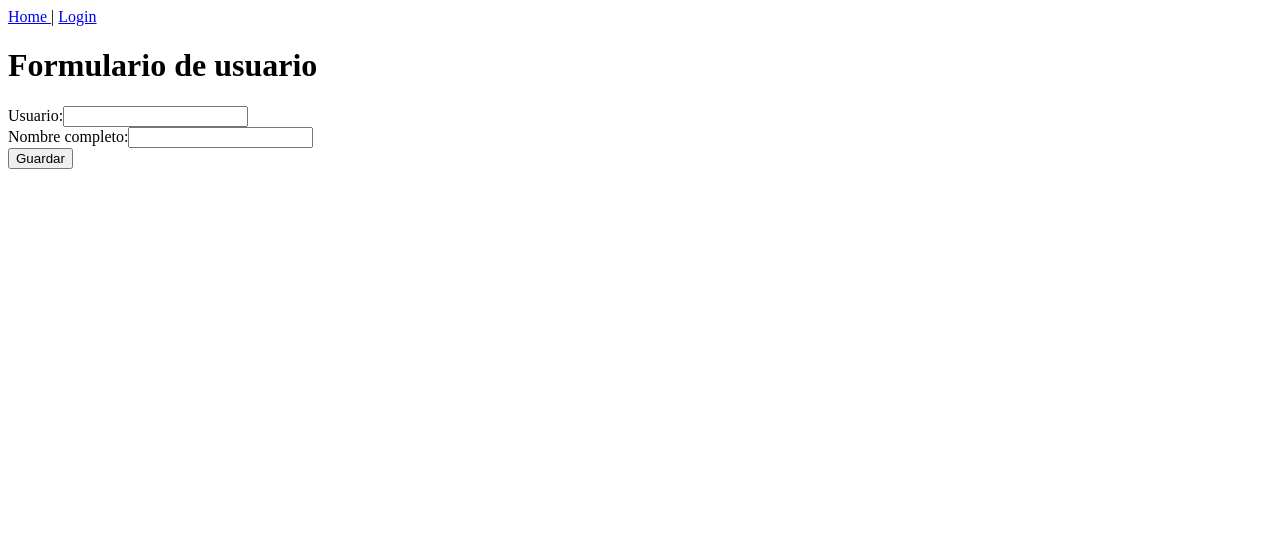
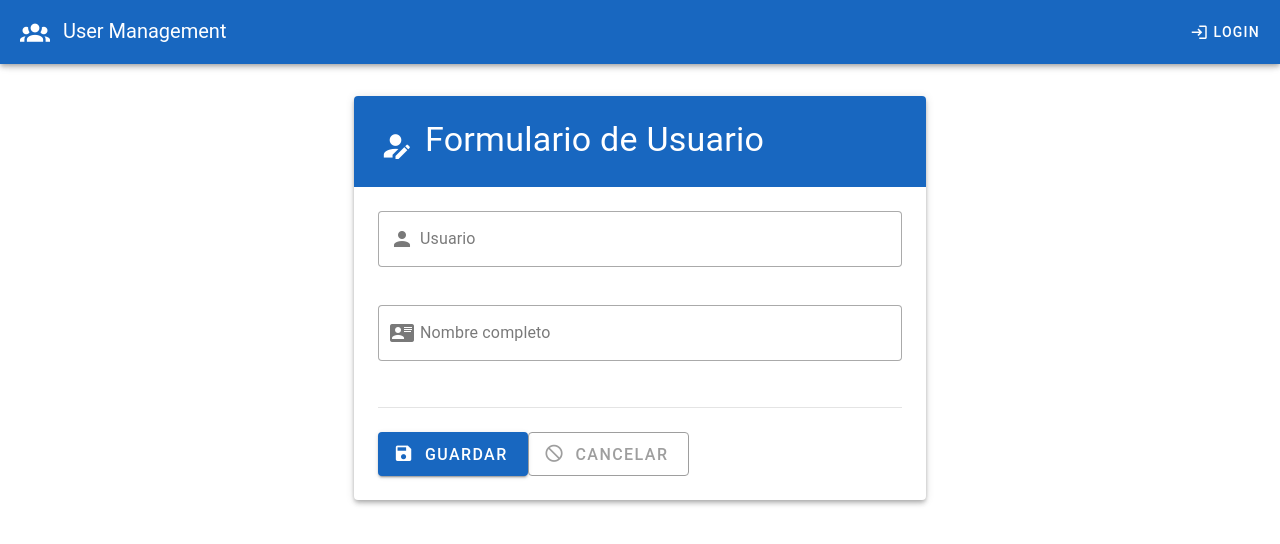
Before and after one commit to dialvarezs/learning-vue-bd2-2025, a Vue app: page /users/1/edit in a window 1280 px wide. Shown: the top 544 px of the page. Built offline with nearby package versions, Linux system fonts and the light colour scheme; no server answers; the HTML template or start-up script is replaced by a standard one.

Commit message:
feat: Add pretty UI

```diff
--- a/package.json
+++ b/package.json
@@ -16,9 +16,11 @@
   "dependencies": {
     "pinia": "^3.0.4",
     "vue": "^3.5.25",
-    "vue-router": "^4.6.3"
+    "vue-router": "^4.6.3",
+    "vuetify": "^3.11.0"
   },
   "devDependencies": {
+    "@mdi/font": "^7.4.47",
     "@tsconfig/node22": "^22.0.5",
     "@types/node": "^24.10.1",
     "@vitejs/plugin-vue": "^6.0.2",
--- a/src/App.vue
+++ b/src/App.vue
@@ -1,20 +1,62 @@
 <script setup lang="ts">
 import { useAuthStore } from './stores/auth'
+import { computed } from 'vue'
+import { useRouter } from 'vue-router'
 
 const auth = useAuthStore()
+const router = useRouter()
+
+const isLoggedIn = computed(() => !!auth.token)
+
+function logout() {
+    auth.clearToken()
+    router.push({ name: 'login' })
+}
 </script>
 
 <template>
-    <nav>
-        <router-link :to="{ name: 'home' }"> Home </router-link> |
-        <router-link to="/login"> Login </router-link>
-    </nav>
-    <nav v-if="auth.token">
-        <button @click="auth.clearToken()">Cerrar sesión</button>
-    </nav>
-    <main>
-        <RouterView />
-    </main>
+    <v-app>
+        <v-app-bar color="primary" prominent>
+            <v-app-bar-title>
+                <v-icon icon="mdi-account-group" class="mr-2"></v-icon>
+                User Management
+            </v-app-bar-title>
+
+            <v-spacer></v-spacer>
+
+            <v-btn
+                v-if="!isLoggedIn"
+                :to="{ name: 'login' }"
+                variant="text"
+            >
+                <v-icon icon="mdi-login" class="mr-1"></v-icon>
+                Login
+            </v-btn>
+
+            <template v-else>
+                <v-btn
+                    :to="{ name: 'home' }"
+                    variant="text"
+                >
+                    <v-icon icon="mdi-home" class="mr-1"></v-icon>
+                    Home
+                </v-btn>
+                <v-btn
+                    @click="logout"
+                    variant="text"
+                >
+                    <v-icon icon="mdi-logout" class="mr-1"></v-icon>
+                    Cerrar sesión
+                </v-btn>
+            </template>
+        </v-app-bar>
+
+        <v-main>
+            <v-container fluid>
+                <RouterView />
+            </v-container>
+        </v-main>
+    </v-app>
 </template>
 
 <style scoped></style>
--- a/src/components/LoginForm.vue
+++ b/src/components/LoginForm.vue
@@ -2,15 +2,30 @@
 import { login } from '@/api'
 import { useAuthStore } from '@/stores/auth'
 import { ref } from 'vue'
+import { useRouter } from 'vue-router'
 
 const username = ref('')
 const password = ref('')
+const loading = ref(false)
+const showPassword = ref(false)
+const errorMessage = ref('')
+
+const router = useRouter()
 
 const emit = defineEmits<{
     (e: 'login-success', token: string): void
 }>()
 
 async function doLogin() {
+    if (!username.value || !password.value) {
+        errorMessage.value = 'Por favor complete todos los campos'
+        return
+    }
+
+    loading.value = true
+    errorMessage.value = ''
+
+    try {
         const loginData = await login(username.value, password.value)
         const auth = useAuthStore()
 
@@ -18,24 +33,74 @@ async function doLogin() {
             username.value = ''
             password.value = ''
             auth.setToken(loginData.access_token)
+            router.push({ name: 'home' })
         } else {
-        alert('Inicio de sesión incorrecto')
+            errorMessage.value = 'Inicio de sesión incorrecto'
+        }
+    } catch (error) {
+        errorMessage.value = 'Error al iniciar sesión. Por favor intente nuevamente.'
+    } finally {
+        loading.value = false
     }
 }
 </script>
 
 <template>
-    <div>
-        <div>
-            <label for="username">Usuario:</label>
-            <input id="username" v-model="username" />
-        </div>
-        <div>
-            <label for="password">Contraseña:</label>
-            <input type="password" id="password" v-model="password" />
-        </div>
-        <div>
-            <button @click="doLogin">Iniciar sesión</button>
-        </div>
-    </div>
+    <v-row justify="center" align="center" style="min-height: 70vh;">
+        <v-col cols="12" sm="8" md="6" lg="4">
+            <v-card elevation="8" rounded="lg">
+                <v-card-title class="text-h4 text-center bg-primary pa-6">
+                    <v-icon icon="mdi-lock" size="large" class="mr-2"></v-icon>
+                    Iniciar Sesión
+                </v-card-title>
+
+                <v-card-text class="pa-8">
+                    <v-form @submit.prevent="doLogin">
+                        <v-text-field
+                            v-model="username"
+                            label="Usuario"
+                            prepend-inner-icon="mdi-account"
+                            variant="outlined"
+                            color="primary"
+                            :disabled="loading"
+                            class="mb-4"
+                        ></v-text-field>
+
+                        <v-text-field
+                            v-model="password"
+                            label="Contraseña"
+                            prepend-inner-icon="mdi-lock"
+                            :append-inner-icon="showPassword ? 'mdi-eye' : 'mdi-eye-off'"
+                            :type="showPassword ? 'text' : 'password'"
+                            variant="outlined"
+                            color="primary"
+                            :disabled="loading"
+                            @click:append-inner="showPassword = !showPassword"
+                            class="mb-2"
+                        ></v-text-field>
+
+                        <v-alert
+                            v-if="errorMessage"
+                            type="error"
+                            variant="tonal"
+                            class="mb-4"
+                        >
+                            {{ errorMessage }}
+                        </v-alert>
+
+                        <v-btn
+                            type="submit"
+                            color="primary"
+                            size="large"
+                            block
+                            :loading="loading"
+                            class="mt-4"
+                        >
+                            Iniciar sesión
+                        </v-btn>
+                    </v-form>
+                </v-card-text>
+            </v-card>
+        </v-col>
+    </v-row>
 </template>
--- a/src/components/UserForm.vue
+++ b/src/components/UserForm.vue
@@ -1,6 +1,7 @@
 <script setup lang="ts">
 import type { User } from '@/interfaces'
 import { ref, watch } from 'vue'
+import { useRouter } from 'vue-router'
 
 const props = defineProps<{
     inputUserData?: User | null
@@ -9,40 +10,96 @@ const emit = defineEmits<{
     (e: 'save-user', user: User): void
 }>()
 
+const router = useRouter()
 const userData = ref({
     username: '',
     fullname: '',
 })
+const loading = ref(false)
 
 watch(props, () => {
     if (props.inputUserData) {
         userData.value.username = props.inputUserData.username
         userData.value.fullname = props.inputUserData.fullname
     }
-})
+}, { immediate: true })
+
 async function saveUser() {
-    emit('save-user', {
-        username: userData.value.username,
-        fullname: userData.value.fullname,
-    } as User)
+    loading.value = true
+    try {
+        emit('save-user', {
+            username: userData.value.username,
+            fullname: userData.value.fullname,
+        } as User)
+    } finally {
+        loading.value = false
+    }
+}
+
+function cancel() {
+    router.push({ name: 'home' })
 }
 </script>
 
 <template>
-    <div>
-        <h1>Formulario de usuario</h1>
-        <form>
-            <div>
-                <label for="username">Usuario:</label>
-                <input id="username" type="text" v-model="userData.username" />
-            </div>
-            <div>
-                <label for="fullname">Nombre completo:</label>
-                <input id="fullname" type="text" v-model="userData.fullname" />
-            </div>
-            <div>
-                <button type="submit" @click.prevent="saveUser">Guardar</button>
-            </div>
-        </form>
-    </div>
+    <v-container>
+        <v-row justify="center">
+            <v-col cols="12" md="8" lg="6">
+                <v-card elevation="4">
+                    <v-card-title class="bg-primary pa-6">
+                        <v-icon icon="mdi-account-edit" size="large" class="mr-3"></v-icon>
+                        <span class="text-h4">Formulario de Usuario</span>
+                    </v-card-title>
+
+                    <v-card-text class="pa-6">
+                        <v-form @submit.prevent="saveUser">
+                            <v-text-field
+                                v-model="userData.username"
+                                label="Usuario"
+                                prepend-inner-icon="mdi-account"
+                                variant="outlined"
+                                color="primary"
+                                :disabled="loading"
+                                class="mb-4"
+                            ></v-text-field>
+
+                            <v-text-field
+                                v-model="userData.fullname"
+                                label="Nombre completo"
+                                prepend-inner-icon="mdi-card-account-details"
+                                variant="outlined"
+                                color="primary"
+                                :disabled="loading"
+                                class="mb-4"
+                            ></v-text-field>
+
+                            <v-divider class="my-6"></v-divider>
+
+                            <div class="d-flex gap-3">
+                                <v-btn
+                                    type="submit"
+                                    color="primary"
+                                    size="large"
+                                    prepend-icon="mdi-content-save"
+                                    :loading="loading"
+                                >
+                                    Guardar
+                                </v-btn>
+                                <v-btn
+                                    color="grey"
+                                    size="large"
+                                    variant="outlined"
+                                    prepend-icon="mdi-cancel"
+                                    @click="cancel"
+                                    :disabled="loading"
+                                >
+                                    Cancelar
+                                </v-btn>
+                            </div>
+                        </v-form>
+                    </v-card-text>
+                </v-card>
+            </v-col>
+        </v-row>
+    </v-container>
 </template>
--- a/src/components/UserList.vue
+++ b/src/components/UserList.vue
@@ -1,49 +1,108 @@
 <script setup lang="ts">
-import { ref, type Ref } from 'vue'
+import { ref, type Ref, onMounted } from 'vue'
 import type { User } from '@/interfaces'
 import { fetchUsers } from '@/api'
 import { useRouter } from 'vue-router'
 
 const router = useRouter()
 const users: Ref<User[]> = ref([])
+const loading = ref(false)
+const search = ref('')
+
+const headers = [
+    { title: 'ID', key: 'id', sortable: true },
+    { title: 'Usuario', key: 'username', sortable: true },
+    { title: 'Nombre Completo', key: 'fullname', sortable: true },
+    { title: 'Acciones', key: 'actions', sortable: false }
+]
 
 async function getUsers() {
-    users.value = await fetchUsers()
+    loading.value = true
+    try {
+        users.value = await fetchUsers()
+    } catch (error) {
+        console.error('Error al cargar usuarios:', error)
+    } finally {
+        loading.value = false
+    }
 }
+
 async function goToEditUser(userId: number) {
     await router.push({ name: 'userEdit', params: { id: userId } })
 }
+
+onMounted(() => {
+    getUsers()
+})
 </script>
 
 <template>
-    <button @click="getUsers">Cargar usuarios</button>
-    <div>
-        <table v-if="users.length > 0">
-            <thead>
-                <tr>
-                    <td>Usuario</td>
-                    <td>Nombre</td>
-                    <td></td>
-                </tr>
-            </thead>
-            <tr v-for="user in users">
-                <td>{{ user.username }}</td>
-                <td>{{ user.fullname }}</td>
-                <td>
-                    <button @click="goToEditUser(user.id)">Editar</button>
-                </td>
-            </tr>
-        </table>
-        <div v-else>No hay datos de usuarios cargados.</div>
-    </div>
+    <v-container>
+        <v-row>
+            <v-col cols="12">
+                <v-card elevation="4">
+                    <v-card-title class="d-flex align-center pa-6">
+                        <v-icon icon="mdi-account-multiple" size="large" class="mr-3"></v-icon>
+                        <span class="text-h4">Lista de Usuarios</span>
+                        <v-spacer></v-spacer>
+                        <v-btn
+                            color="primary"
+                            prepend-icon="mdi-refresh"
+                            @click="getUsers"
+                            :loading="loading"
+                        >
+                            Recargar
+                        </v-btn>
+                    </v-card-title>
+
+                    <v-card-text>
+                        <v-text-field
+                            v-model="search"
+                            prepend-inner-icon="mdi-magnify"
+                            label="Buscar usuarios"
+                            variant="outlined"
+                            hide-details
+                            class="mb-4"
+                        ></v-text-field>
+
+                        <v-data-table
+                            :headers="headers"
+                            :items="users"
+                            :search="search"
+                            :loading="loading"
+                            loading-text="Cargando usuarios..."
+                            no-data-text="No hay datos de usuarios cargados."
+                            items-per-page="10"
+                            class="elevation-1"
+                        >
+                            <template v-slot:item.username="{ item }">
+                                <v-chip color="primary" variant="tonal">
+                                    <v-icon icon="mdi-account" start></v-icon>
+                                    {{ item.username }}
+                                </v-chip>
+                            </template>
+
+                            <template v-slot:item.fullname="{ item }">
+                                <span class="font-weight-medium">{{ item.fullname }}</span>
+                            </template>
+
+                            <template v-slot:item.actions="{ item }">
+                                <v-btn
+                                    color="info"
+                                    variant="tonal"
+                                    size="small"
+                                    prepend-icon="mdi-pencil"
+                                    @click="goToEditUser(item.id)"
+                                >
+                                    Editar
+                                </v-btn>
+                            </template>
+                        </v-data-table>
+                    </v-card-text>
+                </v-card>
+            </v-col>
+        </v-row>
+    </v-container>
 </template>
 
-<style scoped>
-table,
-th,
-td {
-    border: 1px solid black;
-    border-collapse: collapse;
-    padding: 10px;
-}
-</style>
+<style scoped></style>
--- a/src/main.ts
+++ b/src/main.ts
@@ -2,6 +2,20 @@ import { createApp } from 'vue'
 import App from './App.vue'
 import { router } from './router'
 import { createPinia } from 'pinia'
+import 'vuetify/styles'
+import { createVuetify } from 'vuetify'
+import * as components from 'vuetify/components'
+import * as directives from 'vuetify/directives'
+import '@mdi/font/css/materialdesignicons.css'
 
 const pinia = createPinia()
-createApp(App).use(router).use(pinia).mount('#app')
+
+const vuetify = createVuetify({
+  components,
+  directives,
+  icons: {
+    defaultSet: 'mdi', // This is already the default value - only for display purposes
+  },
+})
+
+createApp(App).use(router).use(pinia).use(vuetify).mount('#app')
```
Also changed, not shown: 1 other file (tests, documents, lock files or other folders). Lines whose indentation alone changed are shown as unchanged.
